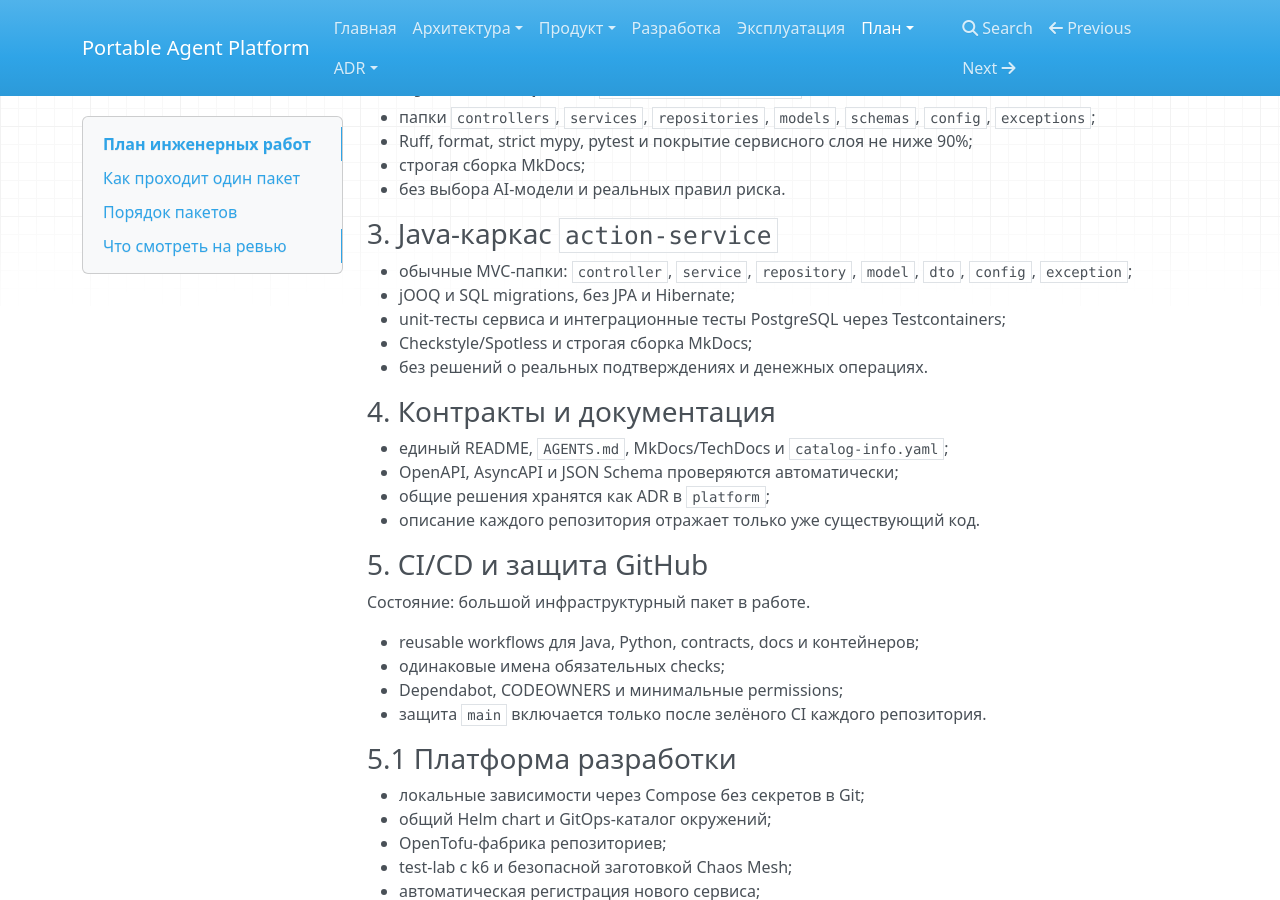
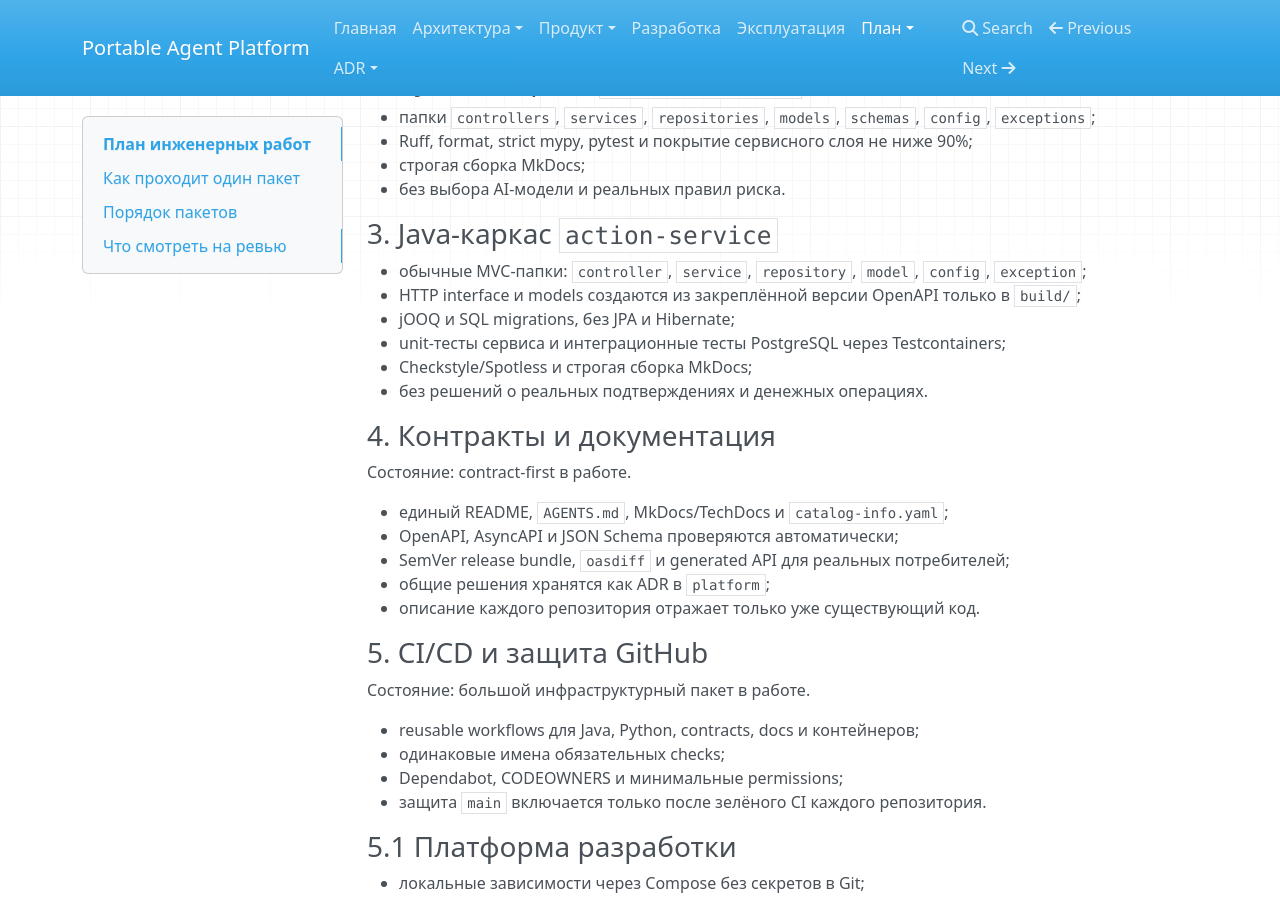
Before and after one commit to portable-agent/platform, an MkDocs documentation site: the page built from docs/delivery/WORK_PLAN.md, in a window 1280 px wide and 900 px high, scrolled down 903 px. Built offline with MkDocs 1.6.1, drawn with Linux system fonts in a browser that asks for light colours; nearby versions of some CDN libraries.

Commit message:
docs: adopt contract-first workflow (#16)

```diff
--- a/docs/delivery/WORK_PLAN.md
+++ b/docs/delivery/WORK_PLAN.md
@@ -44,7 +44,8 @@
 
 ### 3. Java-каркас `action-service`
 
-- обычные MVC-папки: `controller`, `service`, `repository`, `model`, `dto`, `config`, `exception`;
+- обычные MVC-папки: `controller`, `service`, `repository`, `model`, `config`, `exception`;
+- HTTP interface и models создаются из закреплённой версии OpenAPI только в `build/`;
 - jOOQ и SQL migrations, без JPA и Hibernate;
 - unit-тесты сервиса и интеграционные тесты PostgreSQL через Testcontainers;
 - Checkstyle/Spotless и строгая сборка MkDocs;
@@ -52,8 +53,11 @@
 
 ### 4. Контракты и документация
 
+Состояние: contract-first в работе.
+
 - единый README, `AGENTS.md`, MkDocs/TechDocs и `catalog-info.yaml`;
 - OpenAPI, AsyncAPI и JSON Schema проверяются автоматически;
+- SemVer release bundle, `oasdiff` и generated API для реальных потребителей;
 - общие решения хранятся как ADR в `platform`;
 - описание каждого репозитория отражает только уже существующий код.
 
--- a/mkdocs.yml
+++ b/mkdocs.yml
@@ -32,3 +32,4 @@ nav:
       - Владение документацией: adr/0009-documentation-owner.md
       - Платформа разработки: adr/0010-developer-platform.md
       - Режимы container CI: adr/0011-container-ci-modes.md
+      - Contract-first: adr/0012-contract-first.md
```
Also changed, not shown: docs/adr/0012-contract-first.md (added, +38 -0 lines), docs/architecture/REPOSITORY_MODEL.md (+3 -1 lines).
